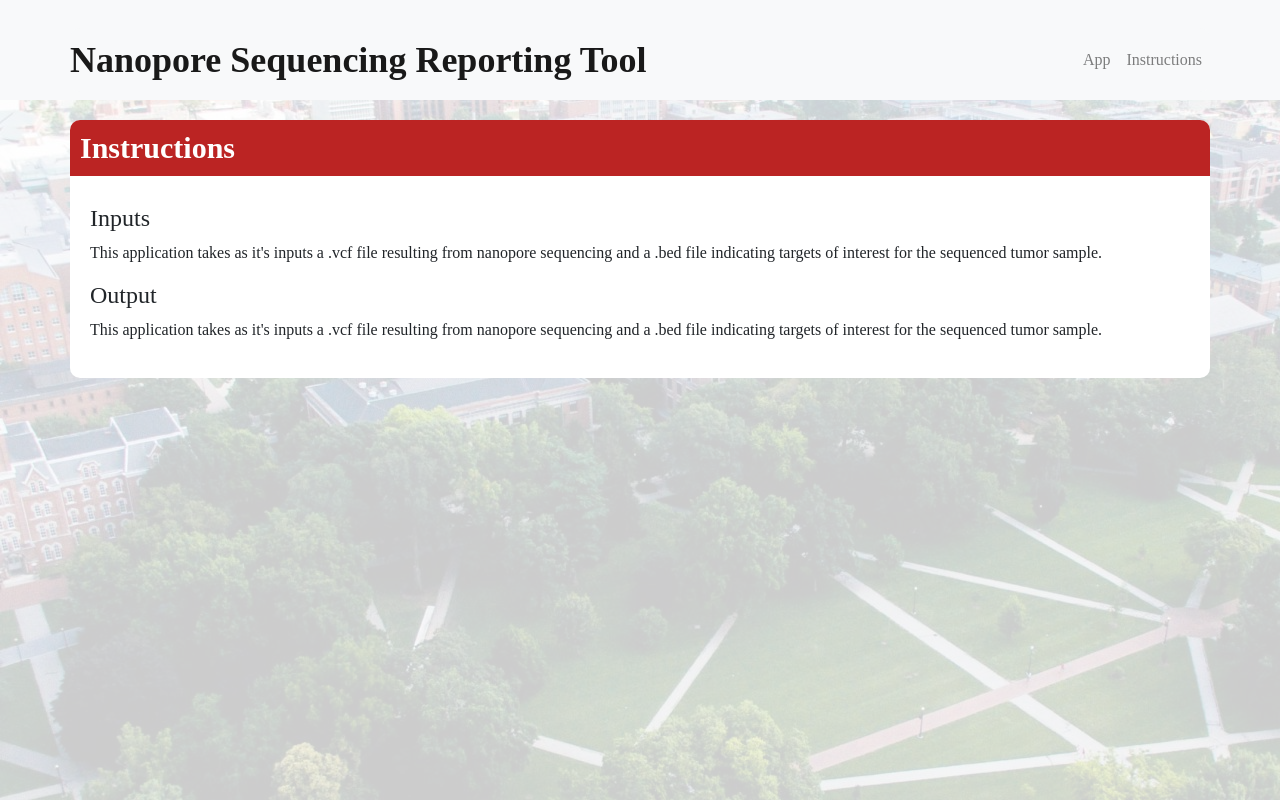
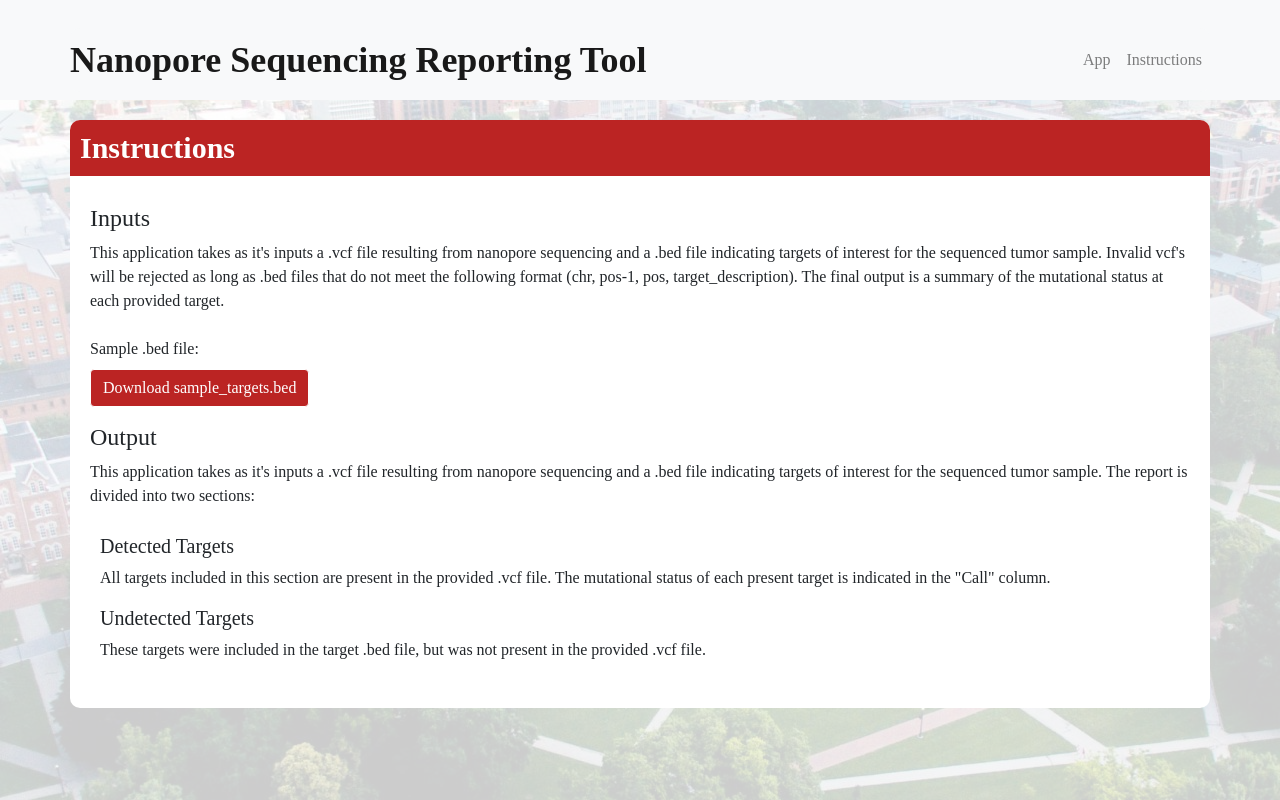
Before and after one commit to Rob-Schuetz/nanoporeReport, a React (Create React App) app: page /about in a window 1280 px wide. Built offline with nearby package versions, Linux system fonts and the light colour scheme.

Commit message:
sample_targets.bed link added to instructions page. Buttons also restyled, red now.

```diff
--- a/public/index.html
+++ b/public/index.html
@@ -24,7 +24,7 @@
       work correctly both with client-side routing and a non-root public URL.
       Learn how to configure a non-root public URL by running `npm run build`.
     -->
-    <title>React App</title>
+    <title>Nanopore Report</title>
   </head>
   <body>
     <noscript>You need to enable JavaScript to run this app.</noscript>
--- a/src/components/Pages/about.js
+++ b/src/components/Pages/about.js
@@ -1,6 +1,7 @@
 import React from 'react';
 import Container from 'react-bootstrap/Container';
 import Header from '../Header';
+import Button from 'react-bootstrap/Button';
 
 
 function About() {
@@ -12,21 +13,43 @@ function About() {
 
                 <h4>Inputs</h4>
                 <p style={{fontSize: "16px"}}>
-                    This application takes as it's inputs a .vcf file resulting from
-                    nanopore sequencing and a .bed file indicating targets of interest
-                    for the sequenced tumor sample.
+                    This application takes as it's inputs a .vcf file resulting from nanopore
+                    sequencing and a .bed file indicating targets of interest for the sequenced
+                    tumor sample. Invalid vcf's will be rejected as long as .bed files that do not
+                    meet the following format (chr, pos-1, pos, target_description). The final
+                    output is a summary of the mutational status at each provided target.
+                    <br />
+                    <br />
+                    <label>Sample .bed file: &nbsp;</label>
+                    <form action="/sample-targets" method="post">
+                        <Button type="submit" className="redButton">Download sample_targets.bed</Button>
+                    </form>
                 </p>
 
                 <h4>Output</h4>
                 <p style={{fontSize: "16px"}}>
                     This application takes as it's inputs a .vcf file resulting from
                     nanopore sequencing and a .bed file indicating targets of interest
-                    for the sequenced tumor sample.
+                    for the sequenced tumor sample.  The report is divided into two sections:
                 </p>
+                <div style={{padding: "10px"}}>
+                    <h5>Detected Targets</h5>
+                    <p style={{fontSize: "16px"}}>
+                        All targets included in this section are present in the provided .vcf file.
+                        The mutational status of each present target is indicated in the "Call" column.
+
+                    </p>
+
+                    <h5>Undetected Targets</h5>
+                    <p style={{fontSize: "16px"}}>
+                        These targets were included in the target .bed file, but was not present in the provided .vcf file.
+                    </p>
+
+                </div>
+
 
             </div>
         </Container>
-
         );
 }
 
--- a/src/components/TestForm.js
+++ b/src/components/TestForm.js
@@ -67,9 +67,13 @@ class TestForm extends React.Component{
             else if (parent.state.taskStatus === 'Complete!') {
                 parent.setState({
                     runTime: i/2,
-                    showProgressBar: false
+                    percentage: 100
                 })
                 parent.getReport(parent.state.reportName);
+                setTimeout(function() {
+                    parent.setState({
+                    showProgressBar: false
+                })}, 1000);
             }
 
         }, 500);
@@ -134,7 +138,7 @@ class TestForm extends React.Component{
                     <Row>
                         <Col style={{padding: "20px 0 20px 0",}}>
                             {/* <input style={{display: "inline-block", marginTop: "20px", }} className="submit" type="submit" /> */}
-                            <Button type="submit">Submit</Button>
+                            <Button type="submit" className="redButton">Submit</Button>
                         </Col>
                     </Row>
 
--- a/src/css/mycss.css
+++ b/src/css/mycss.css
@@ -59,3 +59,8 @@ label {
 .nav {
   background-color: rgb(248,249,250);
 }
+
+.redButton {
+  background-color: #BB2423;
+  border-color: white;
+}
```
Also changed, not shown: 2 other files (tests, documents, lock files or other folders).
